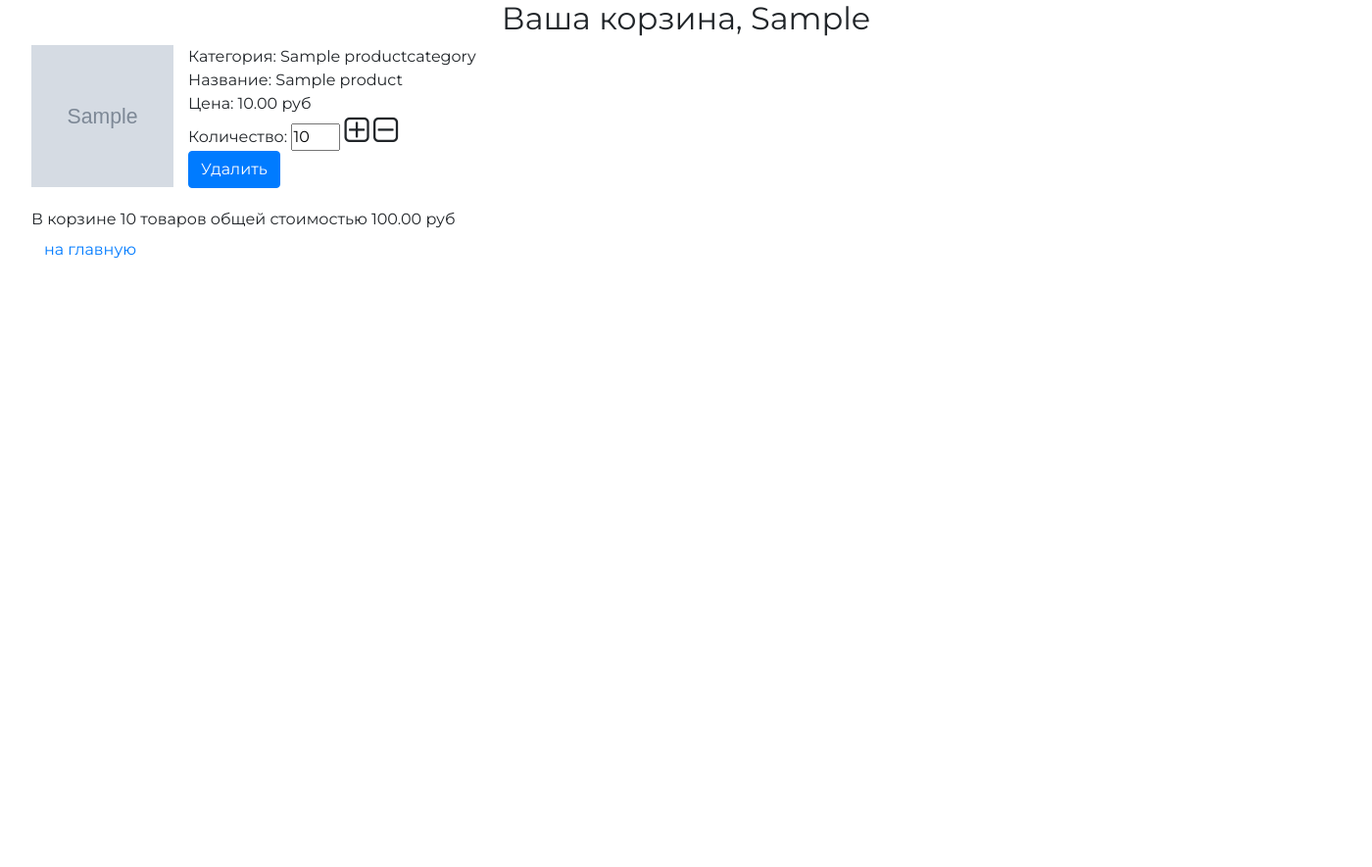
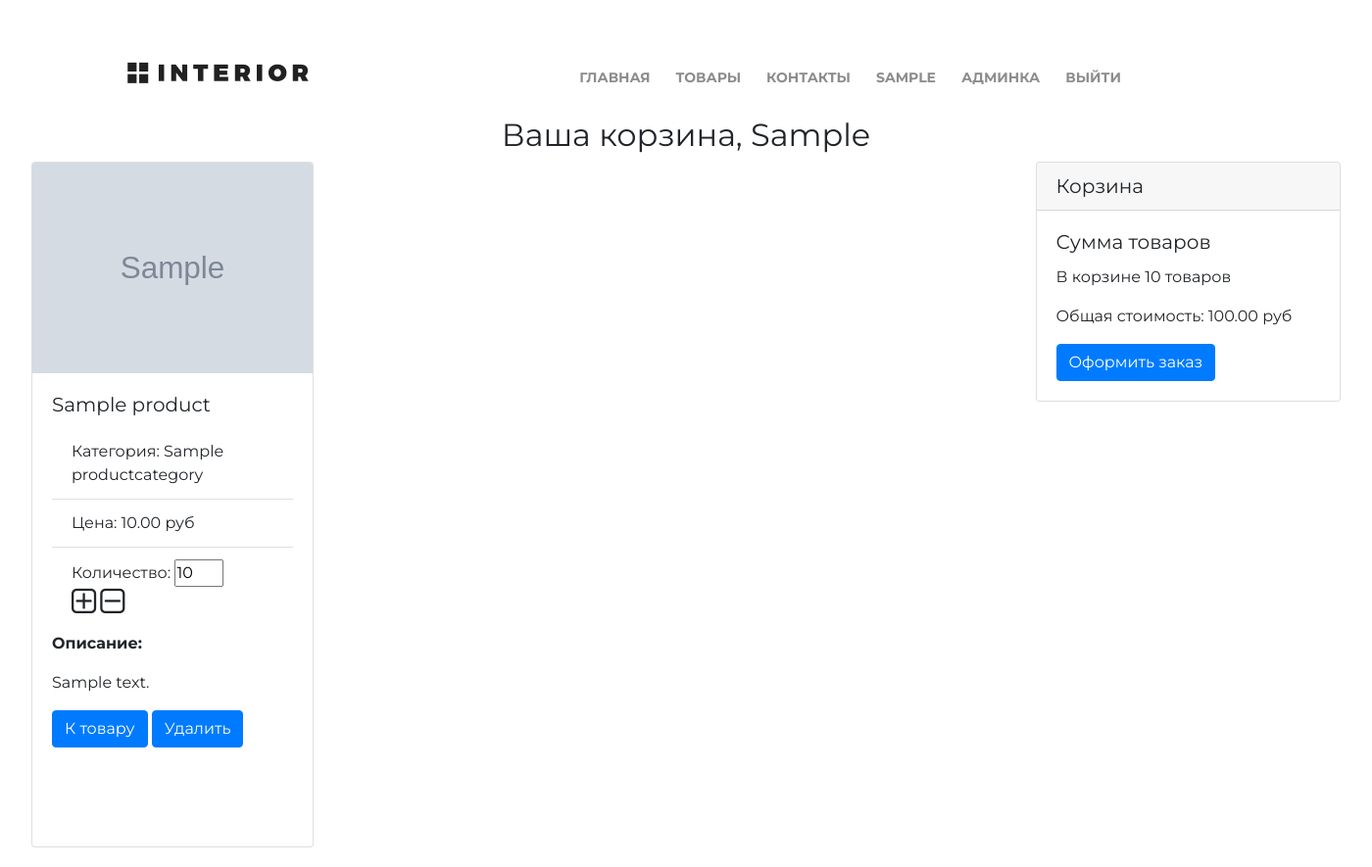
Before and after one commit to Sin93/geekshop-server, a Django app: page /basket/ in a window 1400 px wide. Shown: the whole page at 98% size. Before the commit the page ends 264 px from the top, so only its background shows below. Run offline with Django 3.2, Linux system fonts and the light colour scheme; a user stored in the database is signed in; tables that the repository leaves empty hold one stand-in row (values such as "Sample post"); grey boxes marked "Sample" are stand-in pictures; parts of the project's set-up code (start-up, migrations or seed data) failed here and were passed over; some libraries are stand-ins or nearby versions.

Commit message:
Пошаманил с вёрсткой, чтоб поприличнее смотрелось

```diff
--- a/basketapp/templates/basketapp/base.html
+++ b/basketapp/templates/basketapp/base.html
@@ -18,7 +18,11 @@
 </head>
 <body>
   <div class="container">
-    <div class="h2 text-center head">
+        <div class="hero-white">
+          {% include "basketapp/includes/inc_basket_menu.html" %}
+        </div>
+    <div class="row">
+      <div class="h2 text-center head basket_header">
         Ваша корзина,
         {% if user.first_name %}
           {{ user.first_name|title}}
@@ -26,9 +30,31 @@
           Пользователь
         {% endif %}
       </div>
-
+    </div>
+    <div class="row">
+      <div class="col-9">
         {% block content %}
         {% endblock %}
       </div>
+
+      <div class="col-3">
+        <div class="sticky-top basket_info">
+
+          {% if basket_items %}
+            <div class="card">
+              <h5 class="card-header">Корзина</h5>
+              <div class="card-body">
+                <h5 class="card-title">Сумма товаров</h5>
+                <p class="card-text">В корзине <span class='total_quantity'>{{ user.user_basket_quantity }}</span> товаров</p>
+                <p class="card-text">Общая стоимость: <span class='total_cost'>{{ user.user_basket_cost }}</span> руб</p>
+                <a href="#" class="btn btn-primary">Оформить заказ</a>
+              </div>
+            </div>
+          {% endif %}
+        </div>
+      </div>
+    </div>
+  </div>
+
 </body>
 </html>
--- a/basketapp/templates/basketapp/includes/inc_basket_list.html
+++ b/basketapp/templates/basketapp/includes/inc_basket_list.html
@@ -3,35 +3,32 @@
 
 {% for item in basket_items %}
   <div class="basket_record" id='{{ item.pk }}'>
-    <img src="{{ item.product.image|media_folder_products }}" alt="{{ item.product.name }}">
-    <div class="product_desc">
-      <span class="category_name">Категория: {{ item.product.category.name }}</span>
-      <br>
-      <span class="product_name">Название: {{ item.product.name }}</span>
-      <br>
+    <div class="card" style="width: 18rem; height: 700px;">
+      <img src="{{ item.product.image|media_folder_products }}" class="card-img-top" alt="{{ item.product.name }}">
+      <div class="card-body">
+        <h5 class="card-title">{{ item.product.name }}</h5>
+        <ul class="list-group list-group-flush">
+          <li class="list-group-item">Категория: {{ item.product.category.name }}</li>
+          <li class="list-group-item">
             <span class="product_price" price='{{ item.product.price }}'>Цена: {{ item.product.price }}&nbspруб</span>
-      <br>
+          </li>
+          <li class="list-group-item">
             <span>Количество:
               <span>
                 <input type='number' class='product_quantity' value='{{ item.quantity }}' id='{{ item.pk }}'>
               </span>
+            </span>
+            <div>
               <i class="fa fa-plus-square-o fa-2x" name='plus' aria-hidden="true" id='{{ item.pk }}'></i>
               <i class="fa fa-minus-square-o fa-2x" name='minus' aria-hidden="true" id='{{ item.pk }}'></i>
-      </span>
-      <br>
-      <a class="btn btn-primary" href="{% url 'basket:remove' item.pk %}" role="button">Удалить</a>
+            </div>
+          </li>
+        </ul>
+        <p class="card-text"><b>Описание:</b></p>
+        <p class="card-text">{{ item.product.short_desc }}</p>
+        <a href="{% url 'product' item.product.pk %}" class="btn btn-primary">К товару</a>
+        <a href="{% url 'basket:remove' item.pk %}" class="btn btn-primary">Удалить</a>
+      </div>
     </div>
   </div>
 {% endfor %}
-
-{% if basket_items %}
-  <div class="basket_summary">
-    В корзине <span class='total_quantity'>{{ user.user_basket_quantity }}</span> товаров общей стоимостью
-              <span class='total_cost'>{{ user.user_basket_cost }}</span> руб
-  </div>
-{% endif %}
-
-
-<button class="btn btn-round">
-  <a href="{% url 'main' %}">на главную</a>
-</button>
--- /dev/null
+++ b/basketapp/templates/basketapp/includes/inc_basket_menu.html
@@ -0,0 +1,39 @@
+<div class="header clearfix">
+  <a href="{% url 'main' %}" class="logo"></a>
+  <ul class="menu">
+    <li>
+      <a href="{% url 'main' %}" {% if request.resolver_match.url_name == "main" %}class="active"{% endif %}>
+        главная
+      </a>
+    </li>
+    <li>
+      <a href="{% url 'mainapp:all_products' %}" {% if request.resolver_match.url_name == "all_products" or request.resolver_match.url_name == "category" %}class="active"{% endif %}>
+        товары
+      </a>
+    </li>
+    <li>
+      <a href="{% url 'contact' %}" {% if request.resolver_match.url_name == "contact" %}class="active"{% endif %}>
+        контакты
+      </a>
+    </li>
+    {% if user.is_authenticated %}
+    <li>
+        <a href="{% url 'auth:edit' %}">
+            {{ user.first_name|default:'Пользователь' }}
+        </a>
+    </li>
+    {% endif %}
+    {% if user.is_superuser %}
+      <li>
+        <a href="{% url 'admin_staff:users' %}">админка</a>
+      </li>
+    {% endif %}
+    <li>
+        {% if user.is_authenticated %}
+          <a href="{% url 'auth:logout' %}">выйти</a>
+        {% else %}
+          <a href="{% url 'auth:login' %}">войти</a>
+        {% endif %}
+    </li>
+  </ul>
+</div>
--- a/mainapp/models.py
+++ b/mainapp/models.py
@@ -18,7 +18,6 @@ class Product(models.Model):
     class Meta:
         verbose_name_plural = 'Товары'
 
-
     name = models.CharField(verbose_name='имя продукта', max_length=128)
     image = models.ImageField(upload_to='products_images', blank=True)
     short_desc = models.CharField(verbose_name='краткое описание продукта', max_length=60, blank=True)
@@ -28,6 +27,5 @@ class Product(models.Model):
     category = models.ForeignKey(ProductCategory, on_delete=models.CASCADE)
     is_active = models.BooleanField(verbose_name='активность', default=True)
 
-
     def __str__(self):
         return f"{self.name} ({self.category.name})"
--- a/mainapp/templates/mainapp/products.html
+++ b/mainapp/templates/mainapp/products.html
@@ -114,15 +114,16 @@
 		<div class="related-products clearfix">
 			{% for product in object_list %}
 				<div class="block">
-					<a href="{% url 'basketapp:add' product.pk %}">
+					<a href="{% url 'product' product.pk %}">
 						<img class="product_img" src="{{ product.image|media_folder_products }}" alt="">
 
 						<div class="text">
 							<img src="{% static 'img/icon-hover.png' %}" alt="img">
 							<h4>{{ product.name }}</h4>
 							<p>{{ product.description }}</p>
-							<h3>{{ product.price }} руб.</h5>
+							<h5>{{ product.price }} руб.</h5>
 						</div>
+            <a class="btn btn-secondary" href="{% url 'basket:add' product.pk %}" role="button">В корзину</a>
 					</a>
 				</div>
 			{% endfor %}
--- a/static/css/style.css
+++ b/static/css/style.css
@@ -18,12 +18,18 @@ html, body {
 
 .container {
 	width: 1366px;
+	min-height: 80%;
+	margin: 0 auto;
+}
+
+.basket_container {
+	width: 87%;
 	margin: 0 auto;
 	min-height: 100%;
 }
 
 .admin_container {
-	width: 1366px;
+	width: 1700px;
 	margin: 0 auto;
 	min-height: 100%;
 }
@@ -871,6 +877,14 @@ td:first-child {
 	position: relative;
 }
 
+.basket-hero-white {
+	background-color: #fff;
+	height: 119px;
+	padding-left: 98px;
+	padding-right: 300px;
+	position: relative;
+}
+
 .links {
 	height: 70px;
 	background-color: #f4f4f4;
@@ -1091,14 +1105,18 @@ td:first-child {
 	display: block;
 }
 
-.basket_record img {
-	width: 145px;
-	height: 145px;
-	float: left;
+.basket_header {
+	width: 100%;
+}
+
+.basket_list {
+	display: block;
 }
 
 .basket_record {
-	margin-bottom: 20px;
+	float: left;
+	position: relative;
+	margin-right: 20px;
 }
 
 .product_desc {
@@ -1158,3 +1176,17 @@ input.product_quantity::-webkit-inner-spin-button {
 	max-width: 400px;
 	max-height: 400px;
 }
+
+.product_page {
+	min-height: 800px;
+}
+
+.random_product {
+	width: 268px;
+	height: 268px;
+}
+
+.basket_record {
+	height: 700px;
+	margin-bottom: 20px;
+}
```
Also changed, not shown: mainapp/templates/mainapp/index.html (+8 -14 lines), mainapp/templates/mainapp/product.html (+95 -5 lines), mainapp/views.py (+6 -1 lines). Lines whose indentation alone changed are shown as unchanged.
